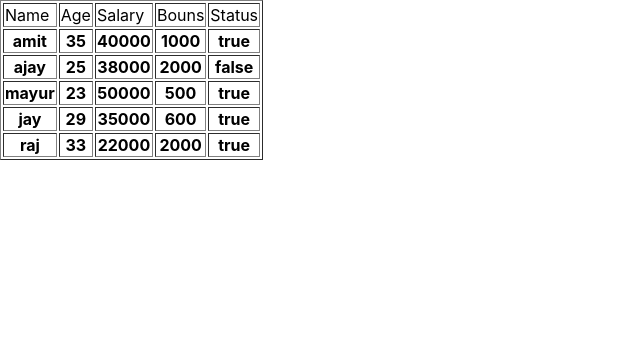
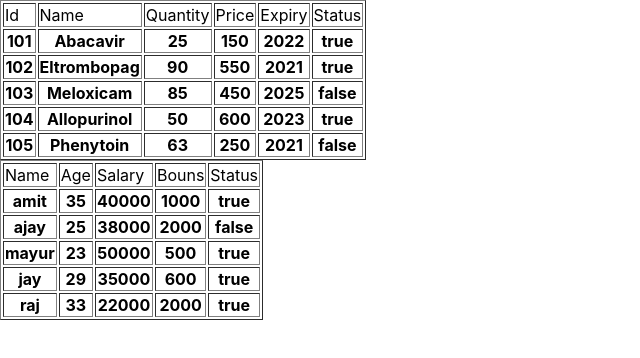
Before and after one commit to bhumishingala/project1, a React (Create React App) app: page / in a window 1280 px wide. Shown: the top 358 px of the page, without its empty margins (0-640 px from the left). Built offline with nearby package versions, Linux system fonts and the light colour scheme.

Commit message:
array and object

```diff
--- a/src/App.js
+++ b/src/App.js
@@ -123,50 +123,49 @@ function App() {
   //   }
   // }
 
-  // let Data = [
-  //   {
-  //     id: 101,
-  //     name: 'Abacavir',
-  //     quantity: 25,
-  //     price: 150,
-  //     expiry: 2022,
-  //     status: true
-  //   },
-  //   {
-  //     id: 102,
-  //     name: 'Eltrombopag',
-  //     quantity: 90,
-  //     price: 550,
-  //     expiry: 2021,
-  //     status: true
-  //   },
-  //   {
-  //     id: 103,
-  //     name: 'Meloxicam',
-  //     quantity: 85,
-  //     price: 450,
-  //     expiry: 2025,
-  //     status: false
-  //   },
-  //   {
-  //     id: 104,
-  //     name: 'Allopurinol',
-  //     quantity: 50,
-  //     price: 600,
-  //     expiry: 2023,
-  //     status: true
-  //   },
-  //   {
-  //     id: 105,
-  //     name: 'Phenytoin',
-  //     quantity: 63,
-  //     price: 250,
-  //     expiry: 2021,
-  //     status: false
-  //   }
-  // ];
+  let data = [
+    {
+      id: 101,
+      name: 'Abacavir',
+      quantity: 25,
+      price: 150,
+      expiry: 2022,
+      status: true
+    },
+    {
+      id: 102,
+      name: 'Eltrombopag',
+      quantity: 90,
+      price: 550,
+      expiry: 2021,
+      status: true
+    },
+    {
+      id: 103,
+      name: 'Meloxicam',
+      quantity: 85,
+      price: 450,
+      expiry: 2025,
+      status: false
+    },
+    {
+      id: 104,
+      name: 'Allopurinol',
+      quantity: 50,
+      price: 600,
+      expiry: 2023,
+      status: true
+    },
+    {
+      id: 105,
+      name: 'Phenytoin',
+      quantity: 63,
+      price: 250,
+      expiry: 2021,
+      status: false
+    }
+  ];
 
-  // let [id,name,quantity,price,expiry,status] = Data;
 
   let Employee = [
     {
@@ -208,7 +207,7 @@ function App() {
 
   return (
     <div>
-      {/* <table border="1">
+      <table border="1">
         <tr>
           <td>Id</td>
           <td>Name</td>
@@ -218,20 +217,21 @@ function App() {
           <td>Status</td>
         </tr>
           {
-            Data.map((d)=> {
+            data.map((d)=> {
+              let {id,name,quantity,price,expiry,status} = d
               return(
                 <tr>
-                <th>{d.id}</th>
-                <th>{d.name}</th>
-                <th>{d.quantity}</th>
-                <th>{d.price}</th>
-                <th>{d.expiry}</th>
-                <th>{d.status.toString()}</th>
+                <th>{id}</th>
+                <th>{name}</th>
+                <th>{quantity}</th>
+                <th>{price}</th>
+                <th>{expiry}</th>
+                <th>{status.toString()}</th>
               </tr>
               )
             })
           }
-      </table> */}
+      </table>
       <table border="1">
         <tr>
           <td>Name</td>
@@ -242,13 +242,14 @@ function App() {
         </tr>
         {
           Employee.map((e) => {
+            let {name,age,salary,bonus,status} = e;
             return (
               <tr>
-                <th>{e.name}</th>
-                <th>{e.age}</th>
-                <th>{e.salary}</th>
-                <th>{e.bonus}</th>
-                <th>{e.status.toString()}</th>
+                <th>{name}</th>
+                <th>{age}</th>
+                <th>{salary}</th>
+                <th>{bonus}</th>
+                <th>{status.toString()}</th>
               </tr>
             )
           })
```
